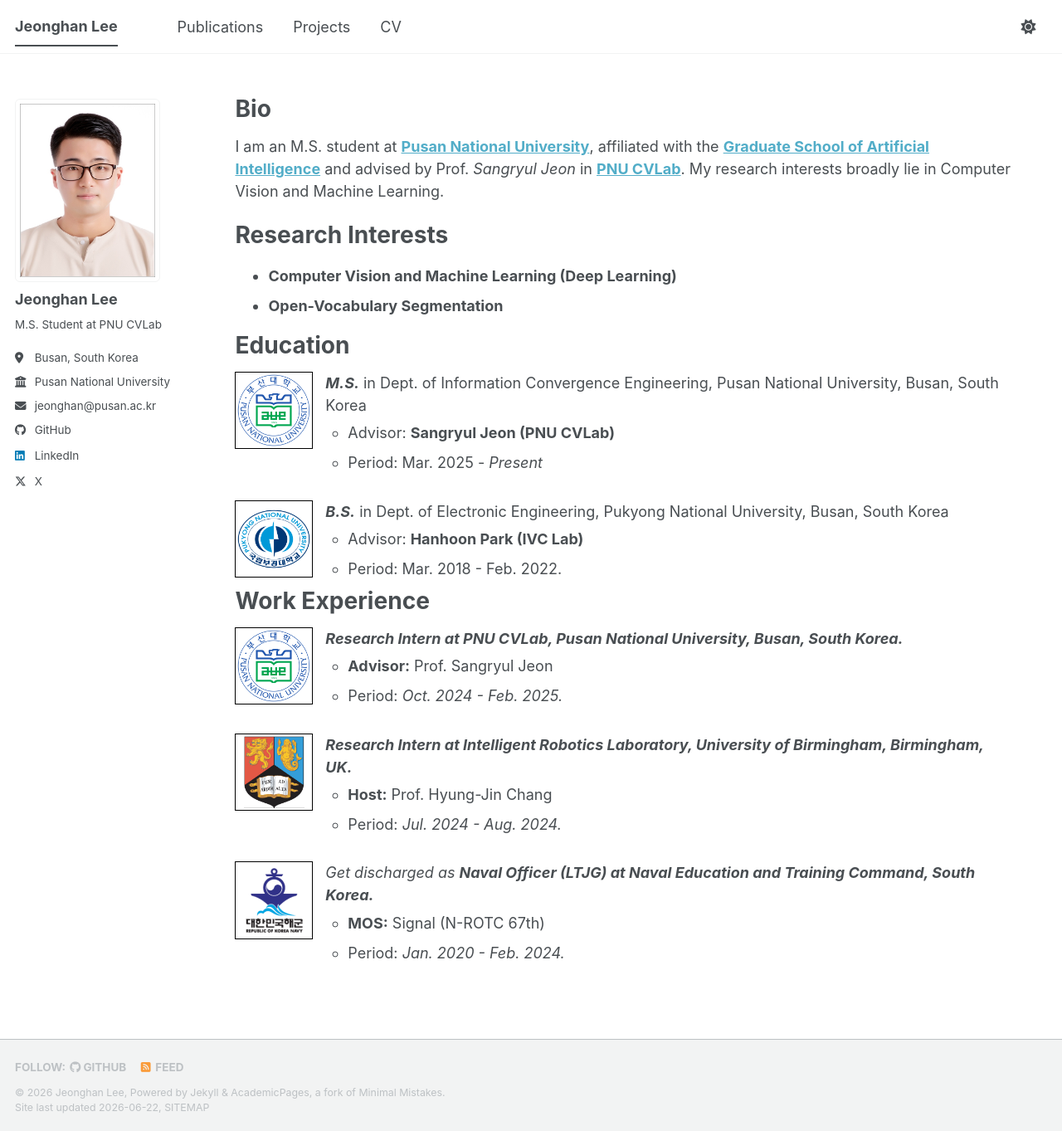
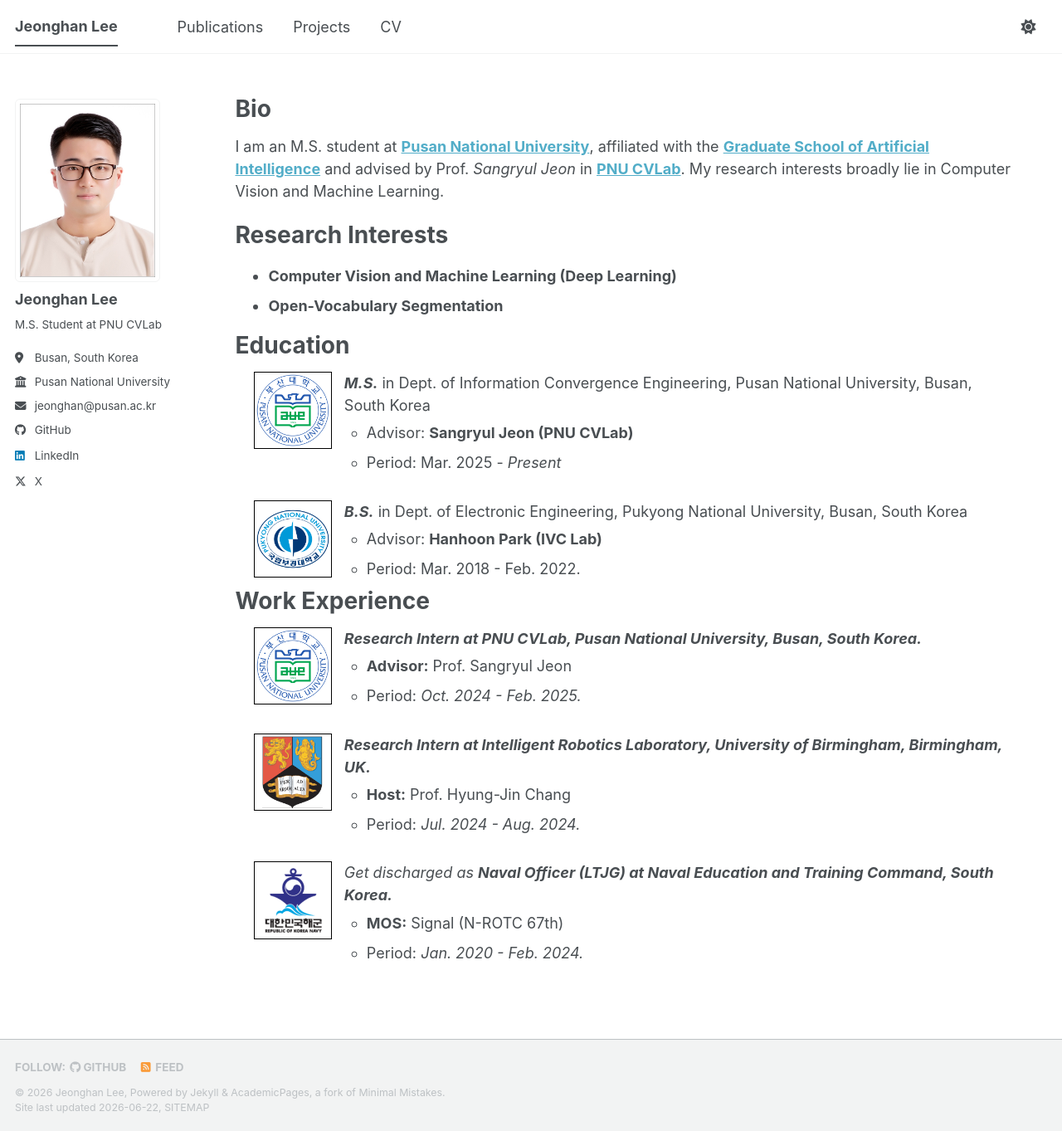
Before and after one commit to jhan-lee/jhan-lee.github.io, a Jekyll site: the page built from _pages/about.md, in a window 1280 px wide and 1363 px high. Shown: the whole window at 83% size. Built offline with Jekyll 4.4.1, drawn with Linux system fonts in a browser that asks for light colours; a script bundle is joined from its source files by our own code; library files that are not in the unit come from our copies.

Commit message:
edit profile

```diff
--- a/_sass/layout/_page.scss
+++ b/_sass/layout/_page.scss
@@ -103,7 +103,7 @@
   .education,
   .work-experience {
     --education-logo-size: 5.2rem;
-    margin: 0;
+    margin: 0 0 0 1.25em;
     padding: 0;
   }
 
```
